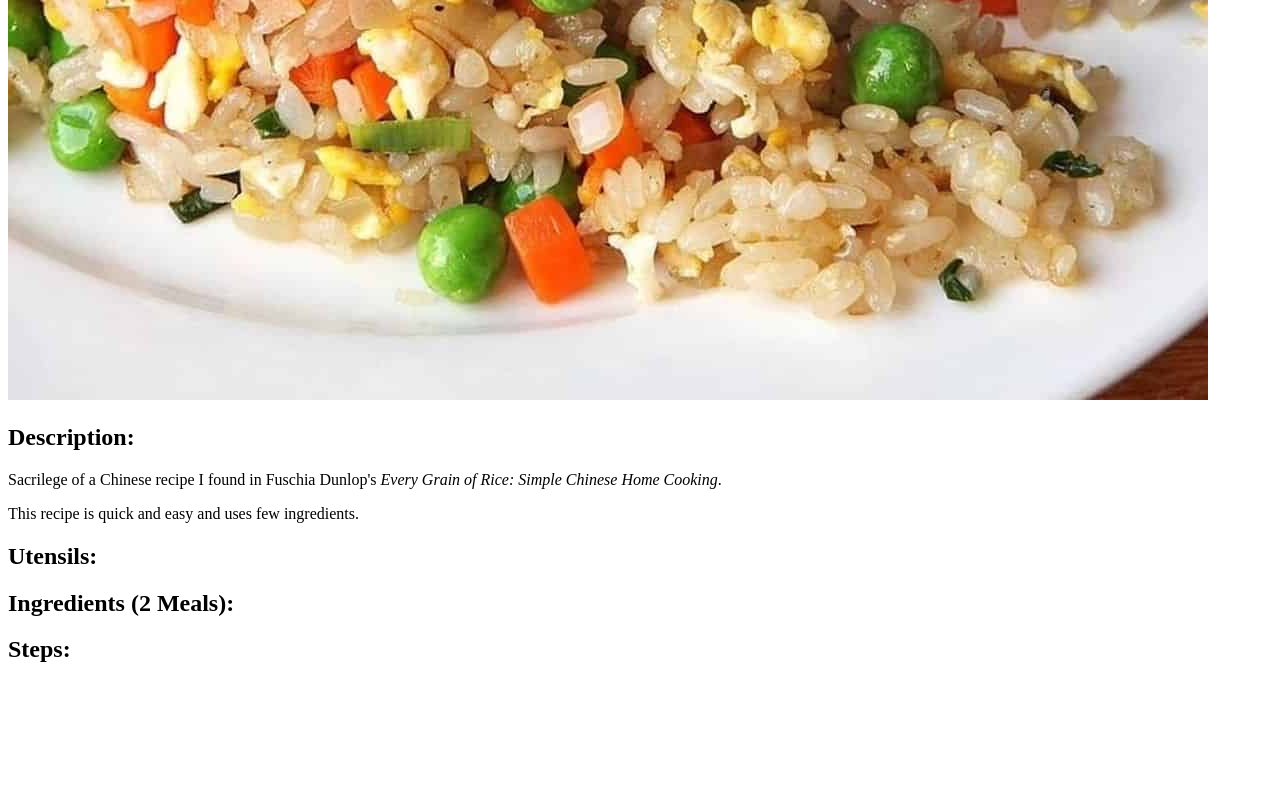
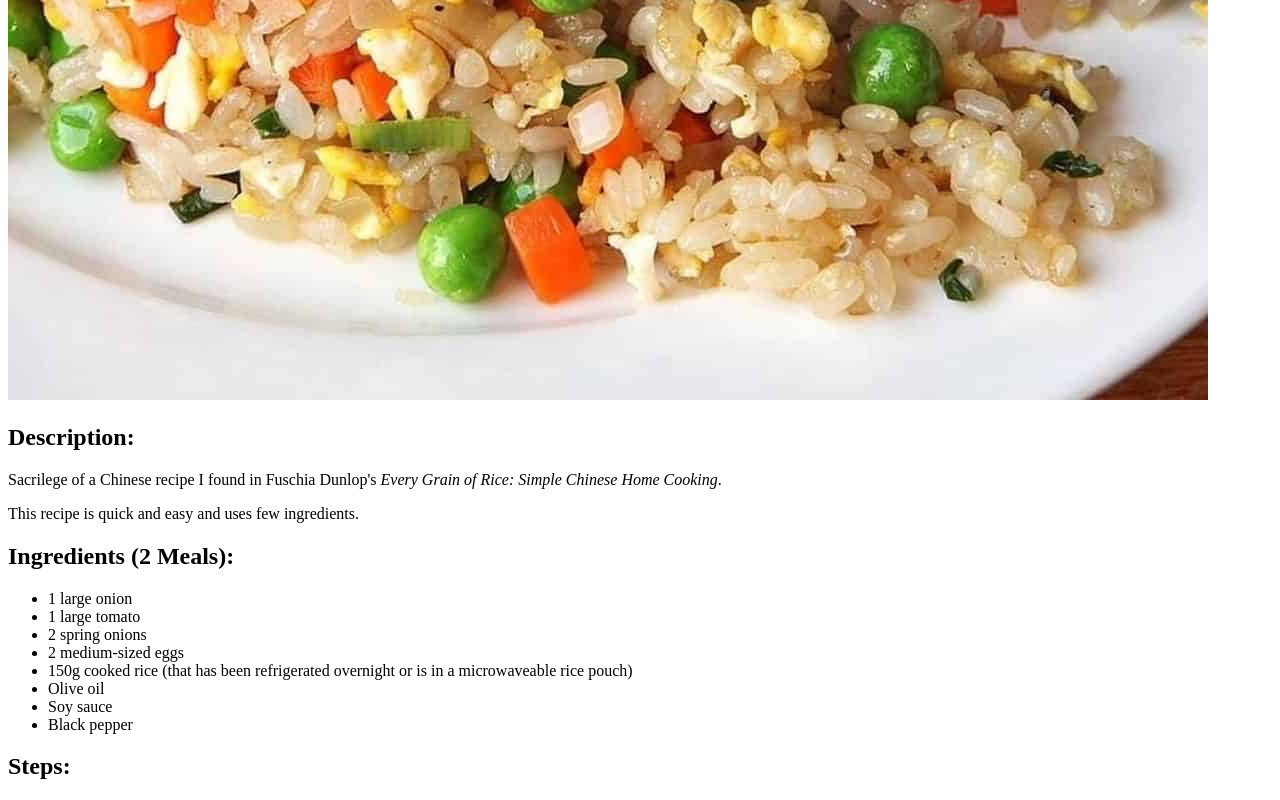
Before and after one commit to JamesGJ5-Learning-To-Code/odin-recipes, a plain HTML site: page recipes/special-fried-rice.html in a window 1280 px wide. Shown: the part 880-1680 px from the top of the page. Before the commit the page ends 1563 px from the top, so only its background shows below. Drawn offline with Linux system fonts and the light colour scheme.

Commit message:
Add ingredients to the ingredients list

```diff
--- a/recipes/special-fried-rice.html
+++ b/recipes/special-fried-rice.html
@@ -14,8 +14,8 @@
                 Home Cooking</em>.</p>
                 <p>This recipe is quick and easy and uses few
                     ingredients.</p>
-            <h2>Utensils:</h2>
-                <!-- <ul>
+            <!-- <h2>Utensils:</h2>
+                <ul>
                     <li>Wok</li>
                     <li>Wooden spoon/other piece of cutlery that won't
                         degrade your wok's non-stick coating
@@ -23,14 +23,18 @@
                     <li>Knife</li>
                 </ul> -->
             <h2>Ingredients (2 Meals):</h2>
-                <!-- <ul>
-                    <li>2x large onion</li>
-                    <li>2x large tomato</li>
+                <ul>
+                    <li>1 large onion</li>
+                    <li>1 large tomato</li>
+                    <li>2 spring onions</li>
+                    <li>2 medium-sized eggs</li>
+                    <li>150g cooked rice (that has been refrigerated overnight or is
+                        in a microwaveable rice pouch)
+                    </li>
                     <li>Olive oil</li>
                     <li>Soy sauce</li>
-                    <li>Sugar</li>
-                    <li>Pepper</li>
-                </ul> -->
+                    <li>Black pepper</li>
+                </ul>
             <h2>Steps:</h2>
                 <ol>
                     <!-- <li>Cut one of the onions in half.</li>
```
